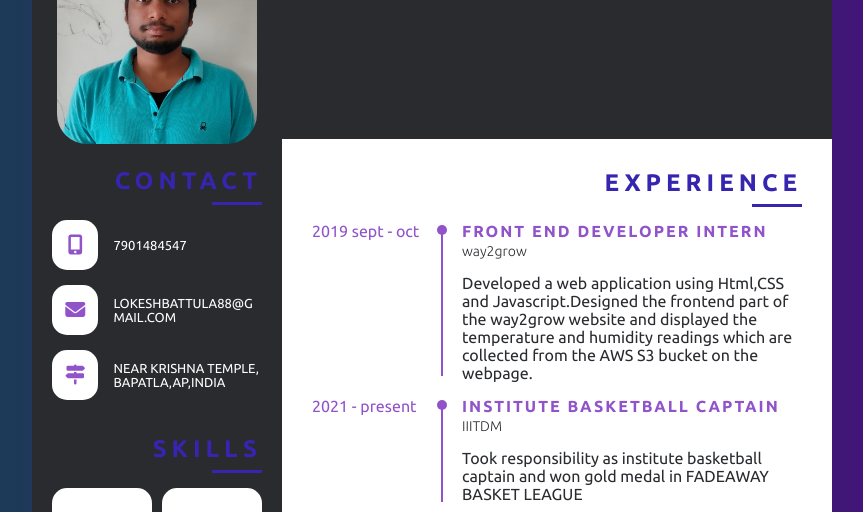
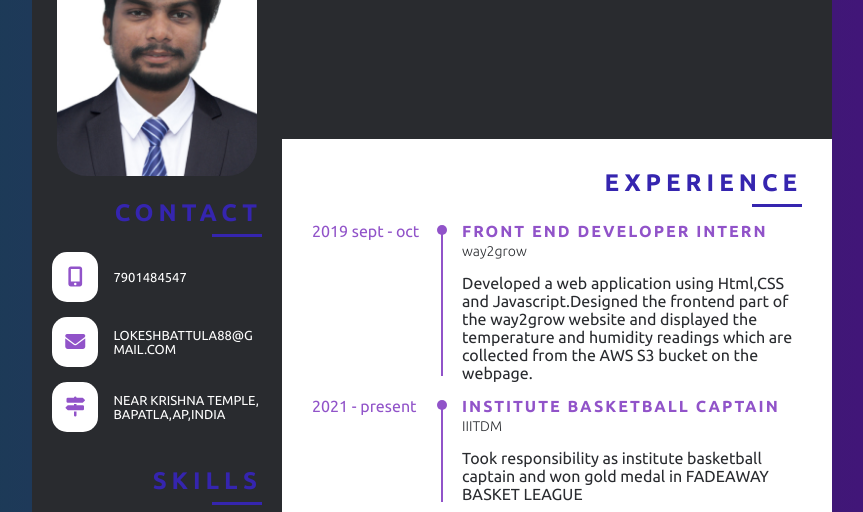
Before and after one commit to lokeshbattula/RESUME, a plain HTML site: page index.html in a window 1280 px wide. Shown: the part 126-638 px from the top of the page, without its empty margins (208-1071 px from the left). Drawn offline with Linux system fonts and the light colour scheme.

Commit message:
Update index.html

```diff
--- a/index.html
+++ b/index.html
@@ -11,7 +11,7 @@
 		<div class="resume">
 			<div class="left">
 				<div class="img_holder">
-					<img src="pic.jpeg" alt="picture">
+					<img src="sample.jpg" alt="picture">
 				</div>
 				<div class="contact_wrap pb">
 					<div class="title">
```
